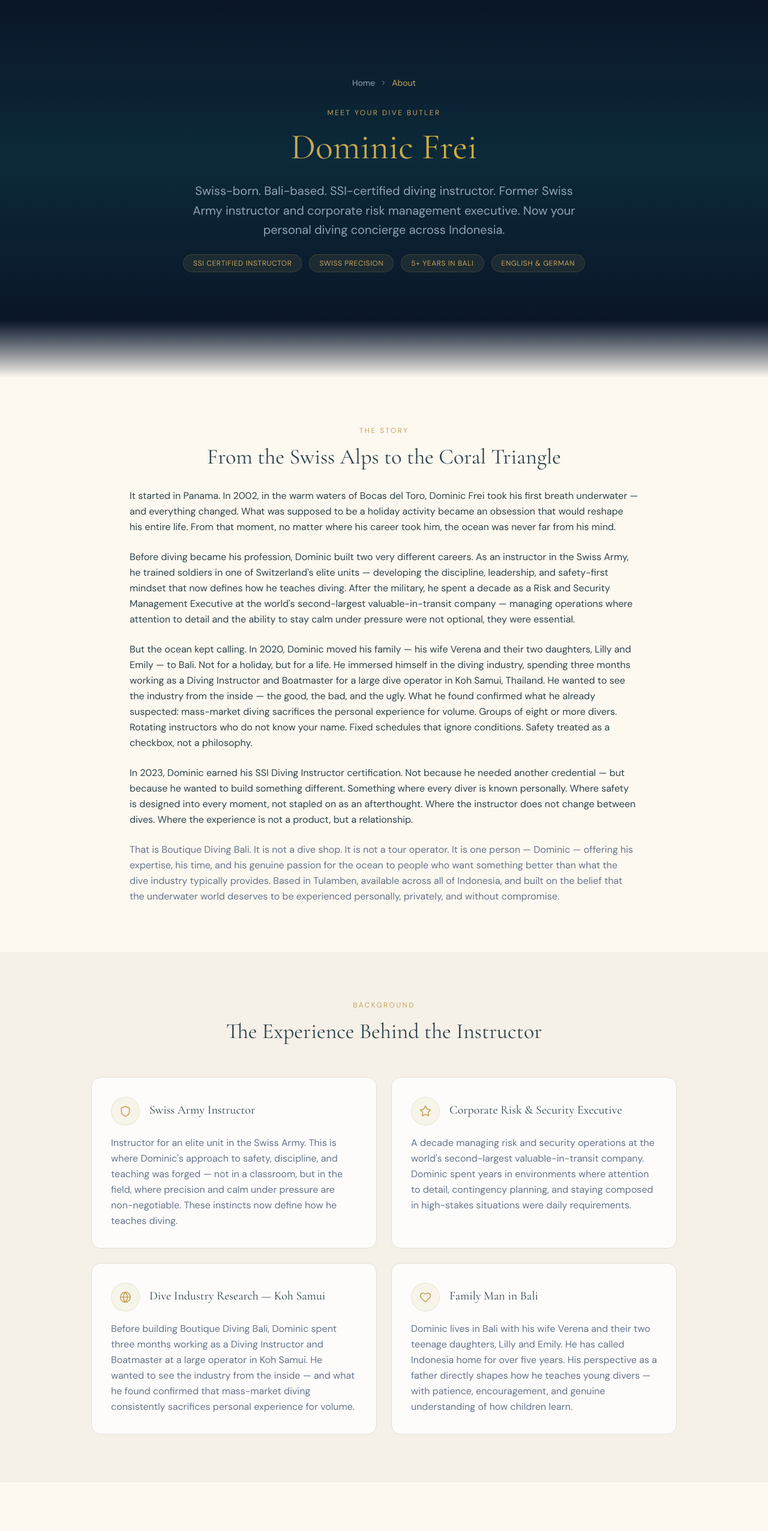
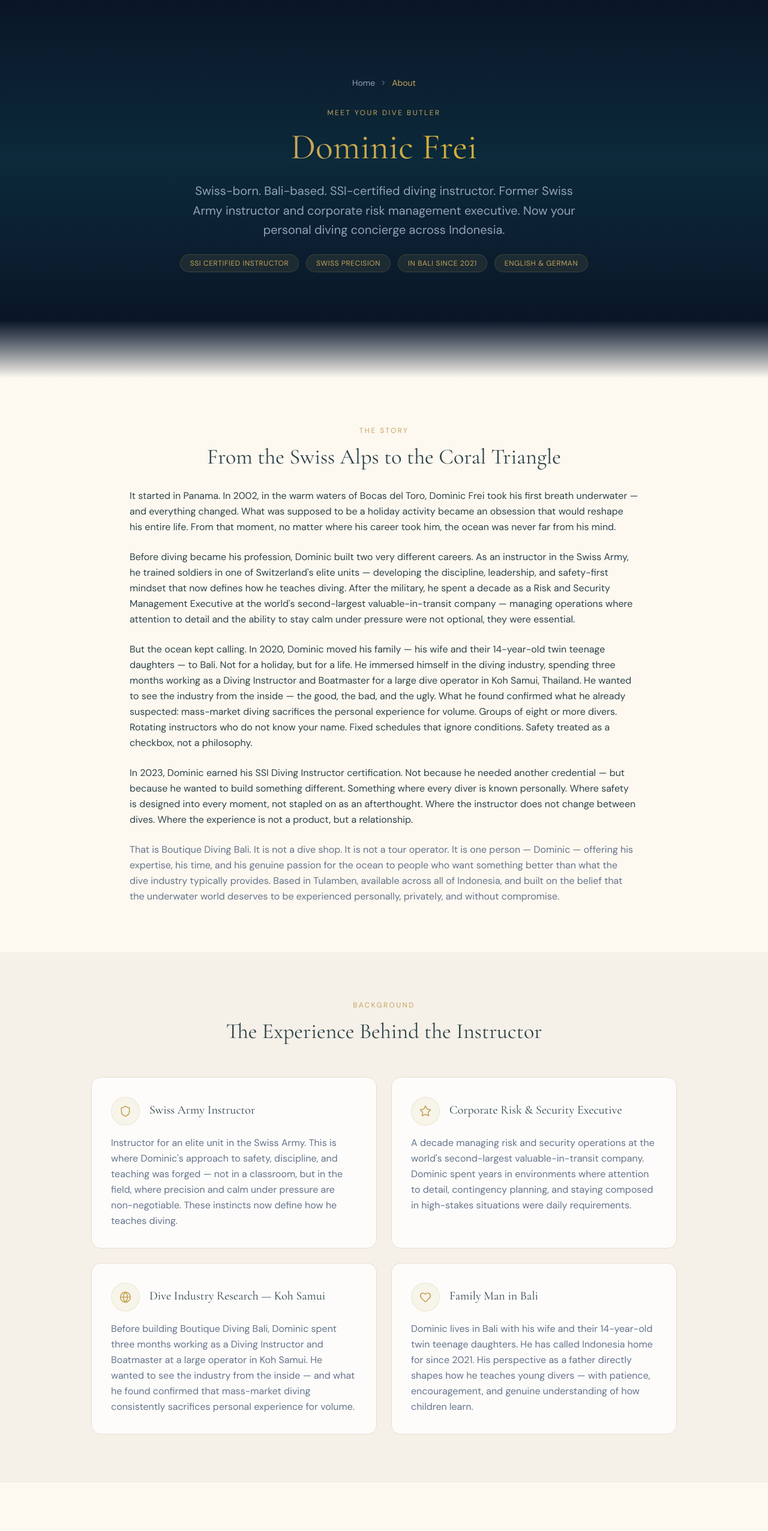
Before and after one commit to Raptor78Bali/boutique-diving-bali, a Next.js app: page /about in a window 1280 px wide. Shown: the top 2553 px of the page at 60% size. Built offline with nearby package versions, Linux system fonts and the light colour scheme.

Commit message:
Remove family names for privacy, update Bali since 2021

```diff
--- a/src/app/about/page.tsx
+++ b/src/app/about/page.tsx
@@ -129,7 +129,7 @@ export default function AboutPage() {
 
  <FadeIn delay={0.4}>
  <div className="flex flex-wrap items-center justify-center gap-3">
- {["SSI Certified Instructor", "Swiss Precision", "5+ Years in Bali", "English & German"].map((badge) => (
+ {["SSI Certified Instructor", "Swiss Precision", "In Bali Since 2021", "English & German"].map((badge) => (
  <span key={badge} className="inline-flex items-center px-4 py-1.5 bg-[#C5A55A]/10 border border-[#C5A55A]/20 rounded-full text-xs font-sans uppercase tracking-wider text-[#C5A55A]">
  {badge}
  </span>
@@ -164,7 +164,7 @@ export default function AboutPage() {
  Before diving became his profession, Dominic built two very different careers. As an instructor in the Swiss Army, he trained soldiers in one of Switzerland&apos;s elite units — developing the discipline, leadership, and safety-first mindset that now defines how he teaches diving. After the military, he spent a decade as a Risk and Security Management Executive at the world&apos;s second-largest valuable-in-transit company — managing operations where attention to detail and the ability to stay calm under pressure were not optional, they were essential.
  </p>
  <p className="text-[#2D4349] font-sans leading-relaxed mb-6">
- But the ocean kept calling. In 2020, Dominic moved his family — his wife Verena and their two daughters, Lilly and Emily — to Bali. Not for a holiday, but for a life. He immersed himself in the diving industry, spending three months working as a Diving Instructor and Boatmaster for a large dive operator in Koh Samui, Thailand. He wanted to see the industry from the inside — the good, the bad, and the ugly. What he found confirmed what he already suspected: mass-market diving sacrifices the personal experience for volume. Groups of eight or more divers. Rotating instructors who do not know your name. Fixed schedules that ignore conditions. Safety treated as a checkbox, not a philosophy.
+ But the ocean kept calling. In 2020, Dominic moved his family — his wife and their 14-year-old twin teenage daughters — to Bali. Not for a holiday, but for a life. He immersed himself in the diving industry, spending three months working as a Diving Instructor and Boatmaster for a large dive operator in Koh Samui, Thailand. He wanted to see the industry from the inside — the good, the bad, and the ugly. What he found confirmed what he already suspected: mass-market diving sacrifices the personal experience for volume. Groups of eight or more divers. Rotating instructors who do not know your name. Fixed schedules that ignore conditions. Safety treated as a checkbox, not a philosophy.
  </p>
  <p className="text-[#2D4349] font-sans leading-relaxed mb-6">
  In 2023, Dominic earned his SSI Diving Instructor certification. Not because he needed another credential — but because he wanted to build something different. Something where every diver is known personally. Where safety is designed into every moment, not stapled on as an afterthought. Where the instructor does not change between dives. Where the experience is not a product, but a relationship.
@@ -215,7 +215,7 @@ export default function AboutPage() {
  title: "Family Man in Bali",
  icon: Heart,
  description:
- "Dominic lives in Bali with his wife Verena and their two teenage daughters, Lilly and Emily. He has called Indonesia home for over five years. His perspective as a father directly shapes how he teaches young divers — with patience, encouragement, and genuine understanding of how children learn.",
+ "Dominic lives in Bali with his wife and their 14-year-old twin teenage daughters. He has called Indonesia home for since 2021. His perspective as a father directly shapes how he teaches young divers — with patience, encouragement, and genuine understanding of how children learn.",
  },
  ].map((item, index) => (
  <FadeInUp key={item.title} delay={index * 0.1}>
@@ -301,13 +301,13 @@ export default function AboutPage() {
  },
  {
  icon: MapPin,
- title: "5+ Years Living in Bali",
+ title: "In Bali Since 2021",
  description: "Not a visiting instructor — Dominic lives in Bali with his family. He knows the island, the waters, the conditions, and the culture intimately.",
  },
  {
  icon: Users,
- title: "Father of Two Teenagers",
- description: "Lilly and Emily give Dominic a genuine understanding of how young people learn. His patience with children is not taught — it is lived daily.",
+ title: "Father of Teenage Twins",
+ description: "His twin teenage daughters give Dominic a genuine understanding of how young people learn. His patience with children is not taught — it is lived daily.",
  },
  {
  icon: Globe,
--- a/src/app/services/junior-owd/page.tsx
+++ b/src/app/services/junior-owd/page.tsx
@@ -73,7 +73,7 @@ const faqItems = [
  {
  question: "Is it safe for children to scuba dive?",
  answer:
- "Yes, when taught properly by a qualified instructor. SSI has developed specific training standards, depth limits, and supervision requirements for young divers based on decades of research and experience. Dominic's approach adds an extra layer of safety: his Swiss Army instructor background means discipline and safety protocols are second nature, while his experience as a father of two teenage daughters means he genuinely understands how children learn — with patience, encouragement, and a focus on making it fun. Every child is different, and Dominic adapts to each one.",
+ "Yes, when taught properly by a qualified instructor. SSI has developed specific training standards, depth limits, and supervision requirements for young divers based on decades of research and experience. Dominic's approach adds an extra layer of safety: his Swiss Army instructor background means discipline and safety protocols are second nature, while his experience as a father of 14-year-old twin teenage daughters means he genuinely understands how children learn — with patience, encouragement, and a focus on making it fun. Every child is different, and Dominic adapts to each one.",
  },
  {
  question: "How does pricing work for the Junior OWD course?",
@@ -271,7 +271,7 @@ export default function JuniorOwdPage() {
  With Boutique Diving Bali, your child dives privately with Dominic — one-on-one or with their siblings only. Every skill is taught at their pace. Every question gets a patient, individual answer. If they need to repeat a skill ten times, they repeat it ten times — without anyone watching or waiting. If they are having a brilliant day and want to push further, Dominic adjusts the plan instantly.
  </p>
  <p className="text-[#64748B] font-sans leading-relaxed">
- Dominic is not only an SSI-certified instructor — he is also a father of two teenage daughters, Lilly and Emily, and a former Swiss Army instructor. He knows how to teach young people with the right blend of discipline, encouragement, and genuine fun. Your child will not just earn a certification. They will discover a lifelong passion for the ocean.
+ Dominic is not only an SSI-certified instructor — he is also a father of 14-year-old twin teenage daughters and a former Swiss Army instructor. He knows how to teach young people with the right blend of discipline, encouragement, and genuine fun. Your child will not just earn a certification. They will discover a lifelong passion for the ocean.
  </p>
  </div>
  </FadeInUp>
```
